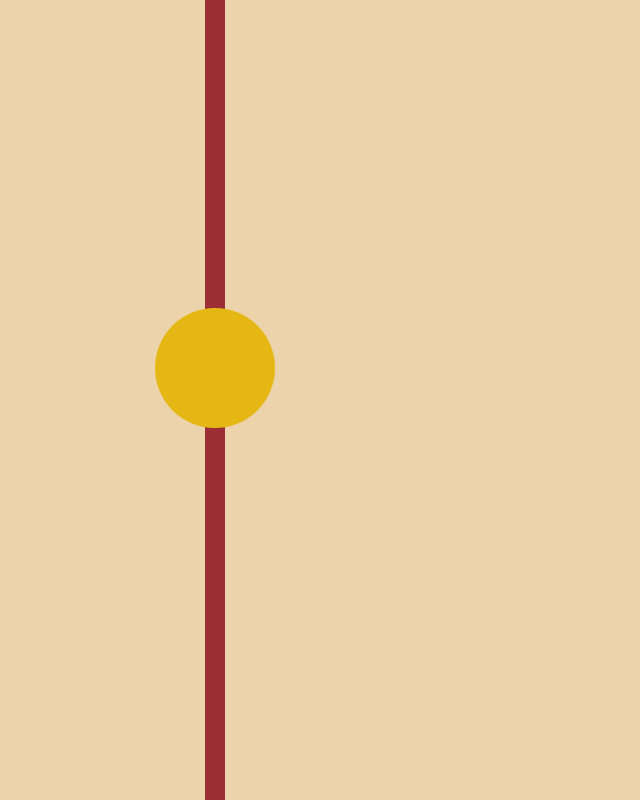
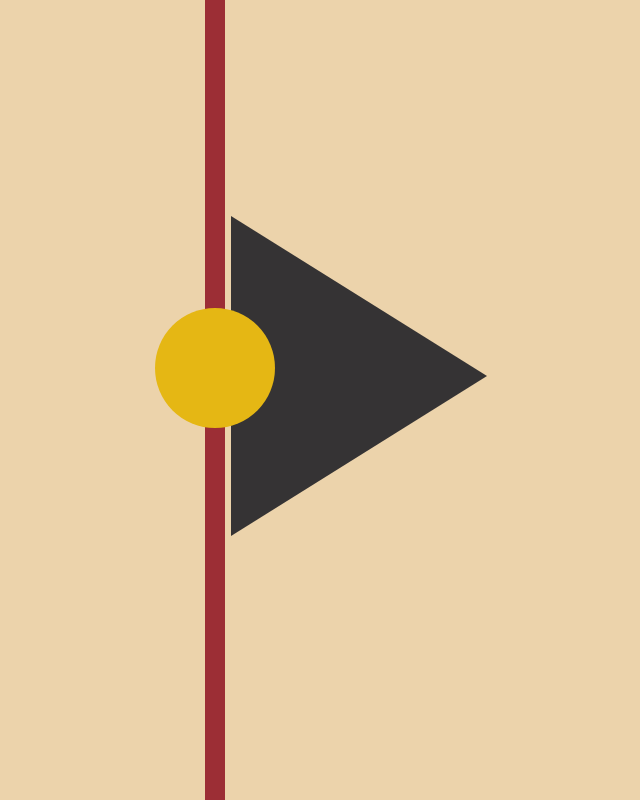
Before and after one commit to christywchen/christychen.com, a React (Create React App) app: page / in a window 1280 px wide. Shown: the whole page, without its empty margins (627-1267 px from the left). Built offline with nearby package versions, Linux system fonts and the light colour scheme; a web font is replaced by a local one.

Commit message:
added triangle animation as a chain after the vertical bar animation.

```diff
--- a/src/components/Splash/index.js
+++ b/src/components/Splash/index.js
@@ -1,6 +1,6 @@
 import { useEffect } from 'react';
 import { Link } from 'react-router-dom';
-import { useSpring, useChain, animated } from 'react-spring'
+import { useSpring, useChain, animated, useSpringRef } from 'react-spring'
 
 import github from '../../assets/github.svg';
 import linkedin from '../../assets/linkedin.svg';
@@ -8,7 +8,9 @@ import linkedin from '../../assets/linkedin.svg';
 import './Splash.css';
 
 function Splash() {
-    // const circleRef = useSpringRef()
+    const vertLineRef = useSpringRef();
+    const triangle3Ref = useSpringRef();
+
     const circle = useSpring({
         config: {
             duration: 1050
@@ -27,26 +29,36 @@ function Splash() {
     const vertLine = useSpring({
         config: {
             vertLine: 20,
-            duration: 1250
+            duration: 1050
         },
         from: {
-            transform: 'rotate(-90deg) translateX(2vw) translateY(-100vw)',
+            transform: 'rotate(-90deg) translateX(2vw) translateY(-120vw)',
         },
         to: [
             { transform: 'rotate(-90deg) translateX(2vw) translateY(-0vw)' },
             { transform: 'rotate(-180deg) translateX(0vw) translateY(-0vw)' }
         ],
-        delay: 1250
+        delay: 1150,
+        ref: vertLineRef
     })
 
     const triangle3 = useSpring({
+        config: {
+            duration: 850
+        },
         from: {
+            left: '66%',
+            borderLeft: '0vw solid var(--accent-5)'
+        },
+        to: {
+            left: '67%',
             borderLeft: '20vw solid var(--accent-5)'
         },
-        to: {
-            borderLeft: '20vw solid var(--accent-5)'
-        }
+        ref: triangle3Ref
     })
+
+
+    useChain([vertLineRef, triangle3Ref]);
 
     return (
         <>
@@ -91,7 +103,7 @@ function Splash() {
         */}
             {/* <div id='splash__triangle--1'></div> */}
             {/* <div id='splash__triangle--2'></div> */}
-            <div id='splash__triangle--3'></div>
+            <animated.div style={triangle3} id='splash__triangle--3'></animated.div>
             <div id='splash__verticals'>
                 <animated.div style={vertLine} id='splash__vertbar'></animated.div>
                 <animated.div style={circle} id='splash__circle'></animated.div>
```
